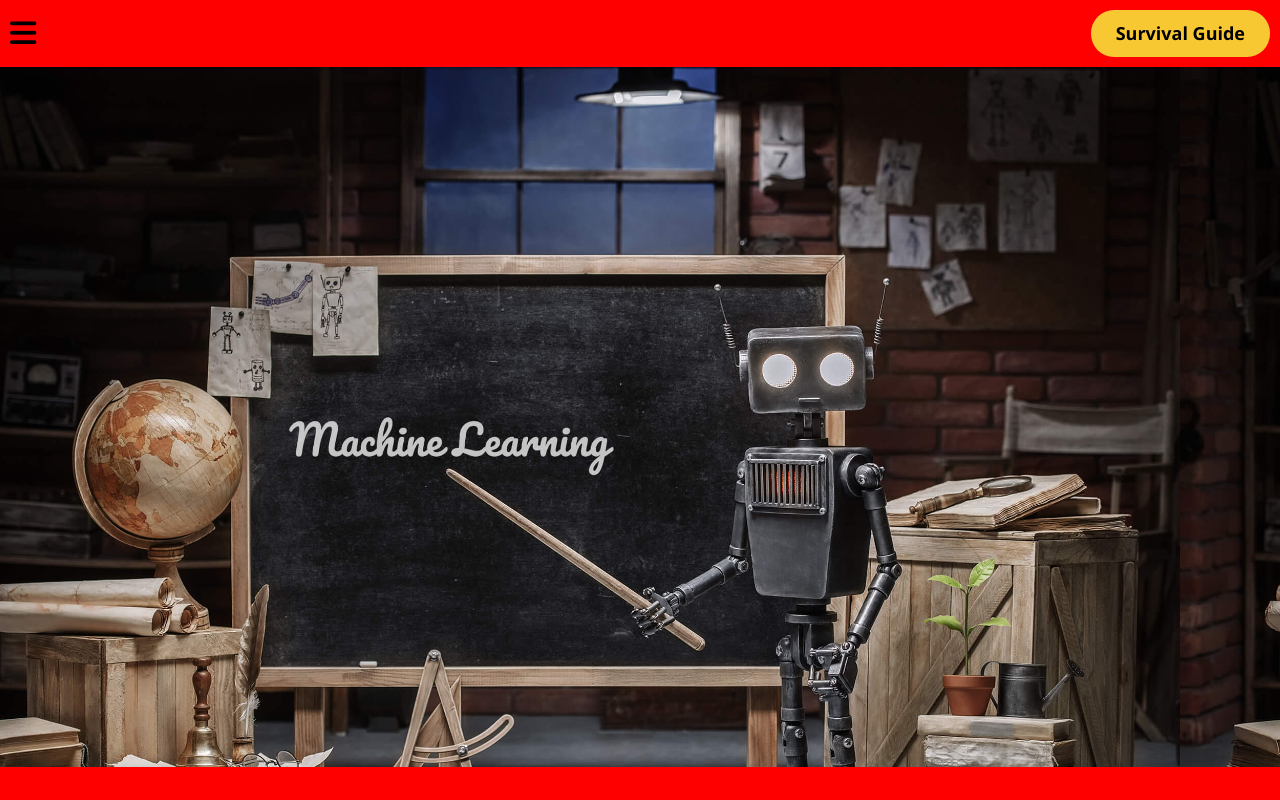
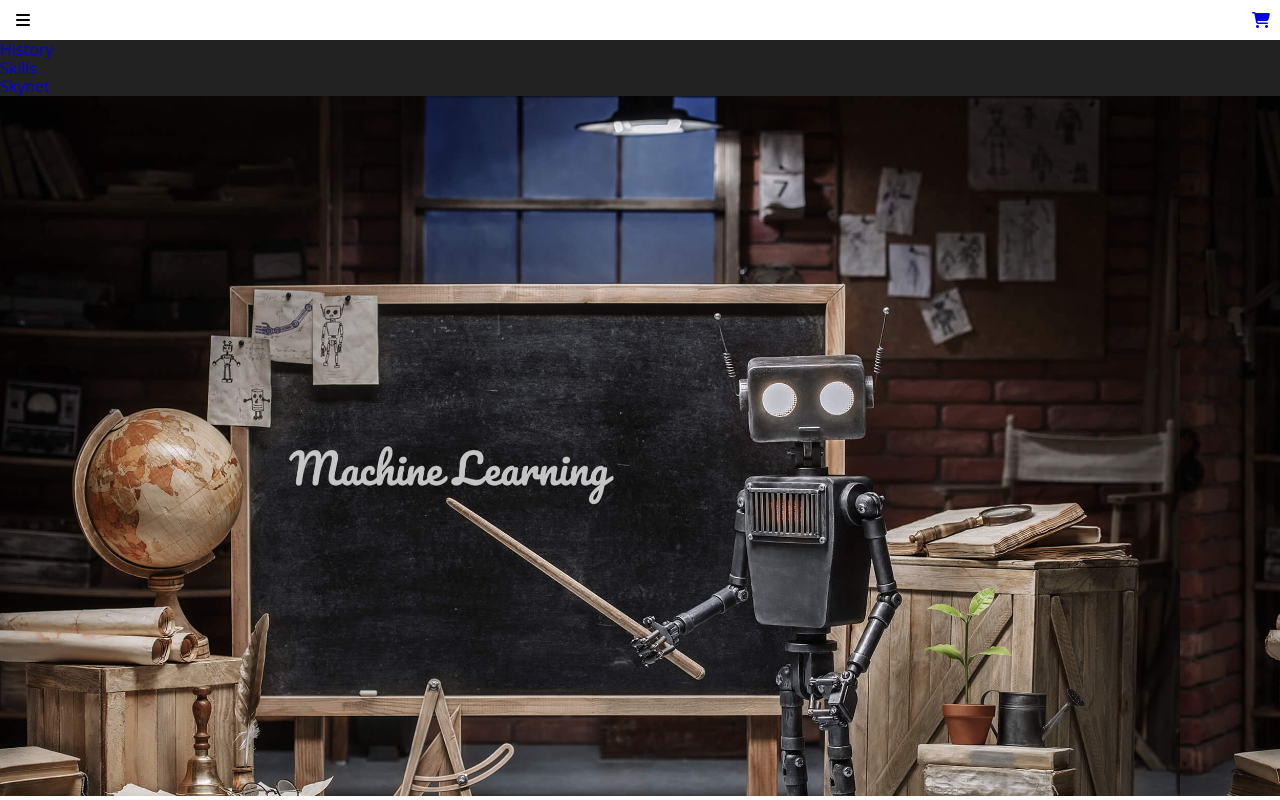
Before and after one commit to nhn34/w5nav, a plain HTML site: page index.html in a window 1280 px wide. Shown: the top 800 px of the page. Drawn offline with nearby package versions, Linux system fonts and the light colour scheme.

Commit message:
header structure

```diff
--- a/index.html
+++ b/index.html
@@ -18,12 +18,28 @@
 
     <main>
         <header>
-            <nav>
+            <!-- <nav>
                 <i class="fas fa-bars"></i>
             </nav>
             <aside>
                 <a href="#">Survival Guide</a>
-            </aside>
+            </aside> -->
+
+            <section>
+                <button id="burger-icon">
+                    <i class="fas fa-bars"></i>
+                </button>
+            </section>
+            <section>
+                <a href="#"><i class="fas fa-shopping-cart"></i><span>Survival Guide</span></a>
+            </section>
+            <nav>
+                <ul>
+                    <li><a href="#history">History</a></li>
+                    <li><a href="#skills">Skills</a></li>
+                    <li><a href="#gallery">Skynet</a></li>
+                </ul>
+            </nav>
         </header>
 
         <section id="hero"></section>
--- a/scss/base/_base.scss
+++ b/scss/base/_base.scss
@@ -5,7 +5,9 @@ h1,h2,h3,h4,h5,p,ul,figure{
     margin: 0;
     padding: 0;
 }
-
+// body{
+//     background-color: yellow;
+// }
 
 ul{
     li{
--- a/scss/layout/_header.scss
+++ b/scss/layout/_header.scss
@@ -4,33 +4,36 @@
 header {
     display: grid;
     grid-template-columns: 20% auto;
-    padding: 10px;
 
-    nav {
-        i {
-            font-size: rem-calc(30);
-            margin-top: 8px;
+
+    grid-template-areas:
+    "burger survival"
+    "nav nav";
+
+    section:nth-child(1){
+        grid-area: burger;
+        padding: 10px;
+        button {
+            border: none;
+            background-color: white;
+            outline: none;
         }
     }
-
-    aside {
-        text-align: right;
-
-        a:link,
-        a:visited {
-            background-color: $sunflower;
-            border-radius: rem-calc(23);
-            color: $black;
-            display: inline-block;
-            font-size: rem-calc(18);
-            font-weight: 700;
-            padding: 13px 25px;
-        }
-
-        a:active,
-        a:hover {
-            background-color: $sunflower;
-            color: $white;
+    section:nth-child(2){
+        grid-area: survival;
+        display: flex;
+        justify-content: flex-end;
+        align-items: center;
+        padding: 10px;
+        a {
+            span {
+                display: none;
+            }
         }
     }
+    nav {
+        grid-area: nav;
+        background-color: $charcoal;
+
+    }
 }
```
Also changed, not shown: css/styles.css, 2 other files.
